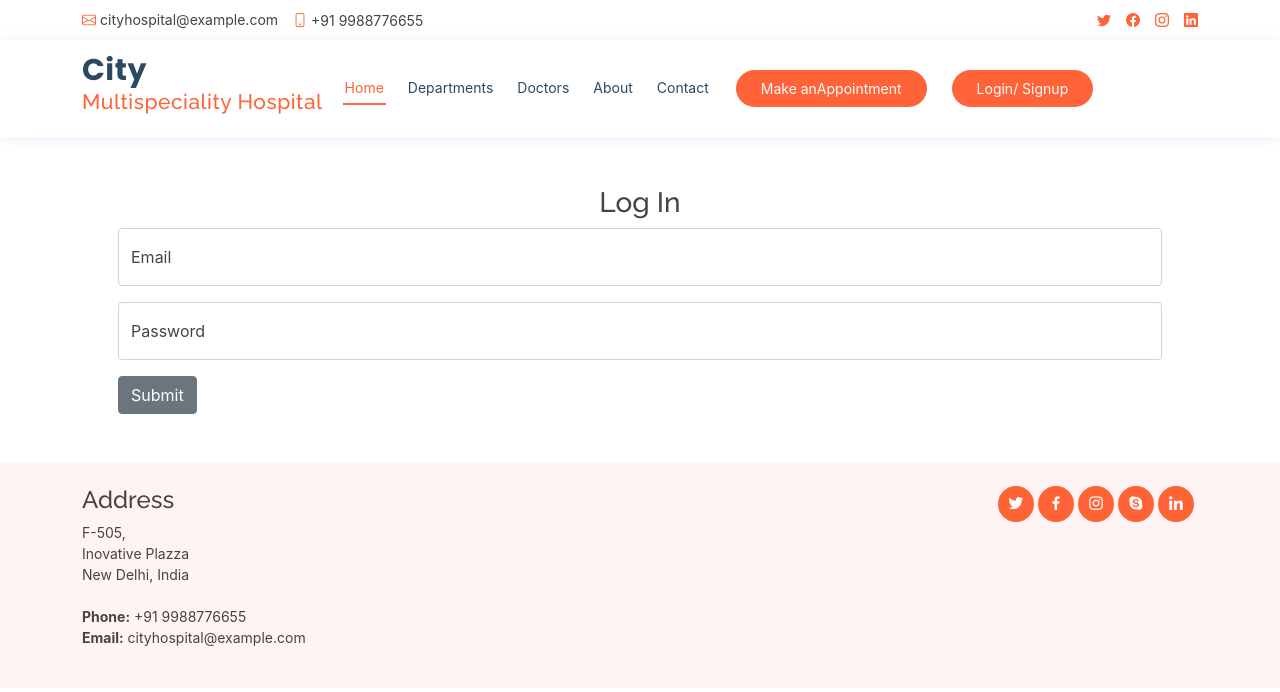
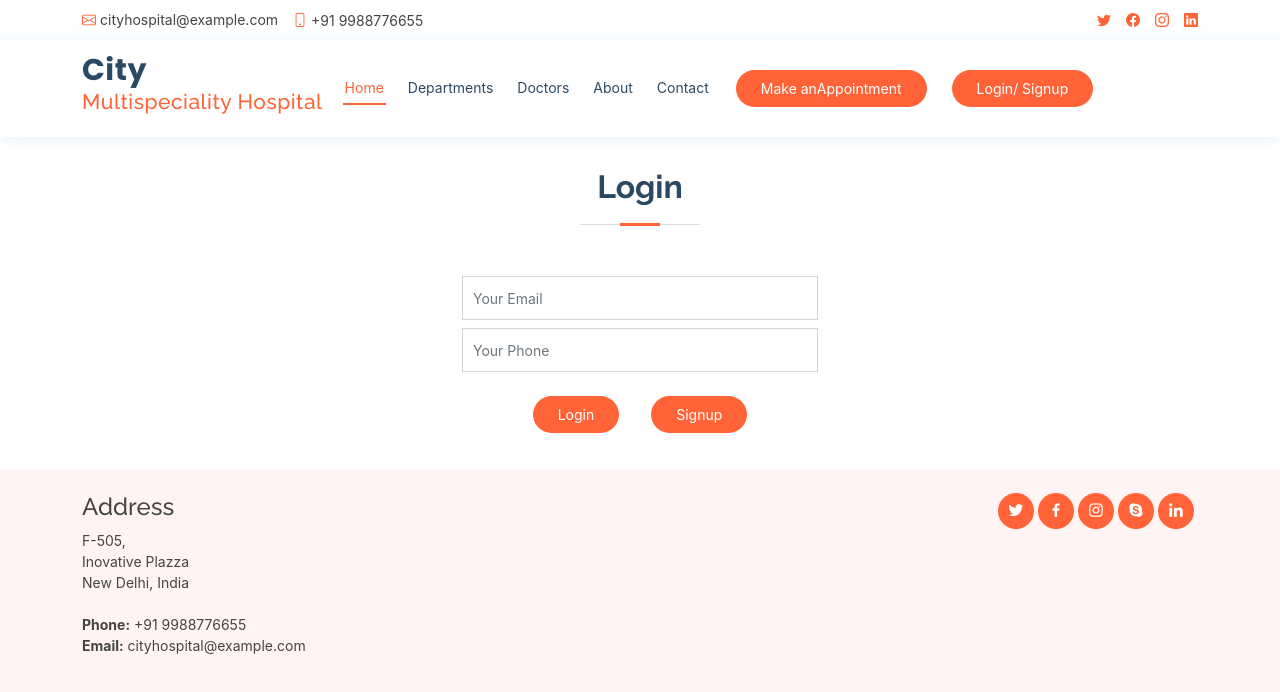
Before and after one commit to Beladiyamitul/cityhospital, a React (Create React App) app: page /auth in a window 1280 px wide. Shown: the top 692 px of the page. Built offline with nearby package versions, Linux system fonts and the light colour scheme.

Commit message:
login-signup

```diff
--- a/public/assets/css/style.css
+++ b/public/assets/css/style.css
@@ -1752,3 +1752,14 @@ section {
 .main-header {
   height: 138px;
 }
+.login button , .signup button {
+border: none;
+  background: #FF6337;
+  color: #fff;
+  border-radius: 50px;
+  padding: 8px 25px;
+  white-space: nowrap;
+  transition: 0.3s;
+  font-size: 14px;
+  display: inline-block;
+}
--- a/src/Container/Auth/Auth.js
+++ b/src/Container/Auth/Auth.js
@@ -1,41 +1,61 @@
-import React from 'react';
+import React, { useState } from 'react';
 import { Button , Form , FormGroup , Input , Label} from 'reactstrap';
 
 function Auth(props) {
+
+  const [User, setUserType] = useState('login')
+  const [Reset , setReset] = useState(false)
+
     return (
 
-        <div className='container p-5'>
-            <h3 className='text-center'>Log In</h3>
-             <Form inline>
-    <FormGroup floating>
-      <Input
-        id="exampleEmail"
-        name="email"
-        placeholder="Email"
-        type="email"
-      />
-      <Label for="exampleEmail">
-        Email
-      </Label>
-    </FormGroup>
-    {' '}
-    <FormGroup floating>
-      <Input
-        id="examplePassword"
-        name="password"
-        placeholder="Password"
-        type="password"
-      />
-      <Label for="examplePassword">
-        Password
-      </Label>
-    </FormGroup>
-    {' '}
-    <Button>
-      Submit
-    </Button>
-  </Form>
-  </div>
+      <section id="appointment" className="appointment">
+          <div className="container">
+              {
+
+                User === 'login' ?
+                  <div className="section-title">
+                      <h2>Login</h2>
+                  </div>
+                  :  <div className="section-title">
+                       <h2>Signup</h2>
+                      </div>
+              }
+
+            <form action method="post" role="form" className="php-email-form">
+              {
+                User === "Signup" ?
+                <div className="row justify-content-center">
+                    <div className="col-md-4 form-group">
+                      <input type="text" name="name" className="form-control" id="name" placeholder="Your Name" data-rule="minlen:4" data-msg="Please enter at least 4 chars" />
+                      <div className="validate" />
+                    </div>
+                   </div>
+                :null
+              }
+
+              <div className="row justify-content-center">
+                <div className="col-md-4 form-group mt-3 mt-md-0">
+                  <input type="email" className="form-control" name="email" id="email" placeholder="Your Email" data-rule="email" data-msg="Please enter a valid email" />
+                  <div className="validate" />
+                </div>
+              </div>
+              <div className="row justify-content-center">
+                <div className="col-md-4 form-group mt-3 mt-md-0">
+                  <input type="tel" className="form-control" name="phone" id="phone" placeholder="Your Phone" data-rule="minlen:4" data-msg="Please enter at least 4 chars" />
+                  <div className="validate" />
+                </div>
+              </div>
+              <div className='row'>
+                <div className='d-flex  justify-content-center'>
+                <div class="text-center login m-3"><button type="button" onClick={()=> setUserType('login')}>Login</button></div>
+                <div class="text-center signup m-3"><button type="button" onClick={()=> setUserType('Signup')}>Signup</button></div>
+                </div>
+
+              </div>
+            </form>
+          </div>
+       </section>
+
 
     );
 }
```
